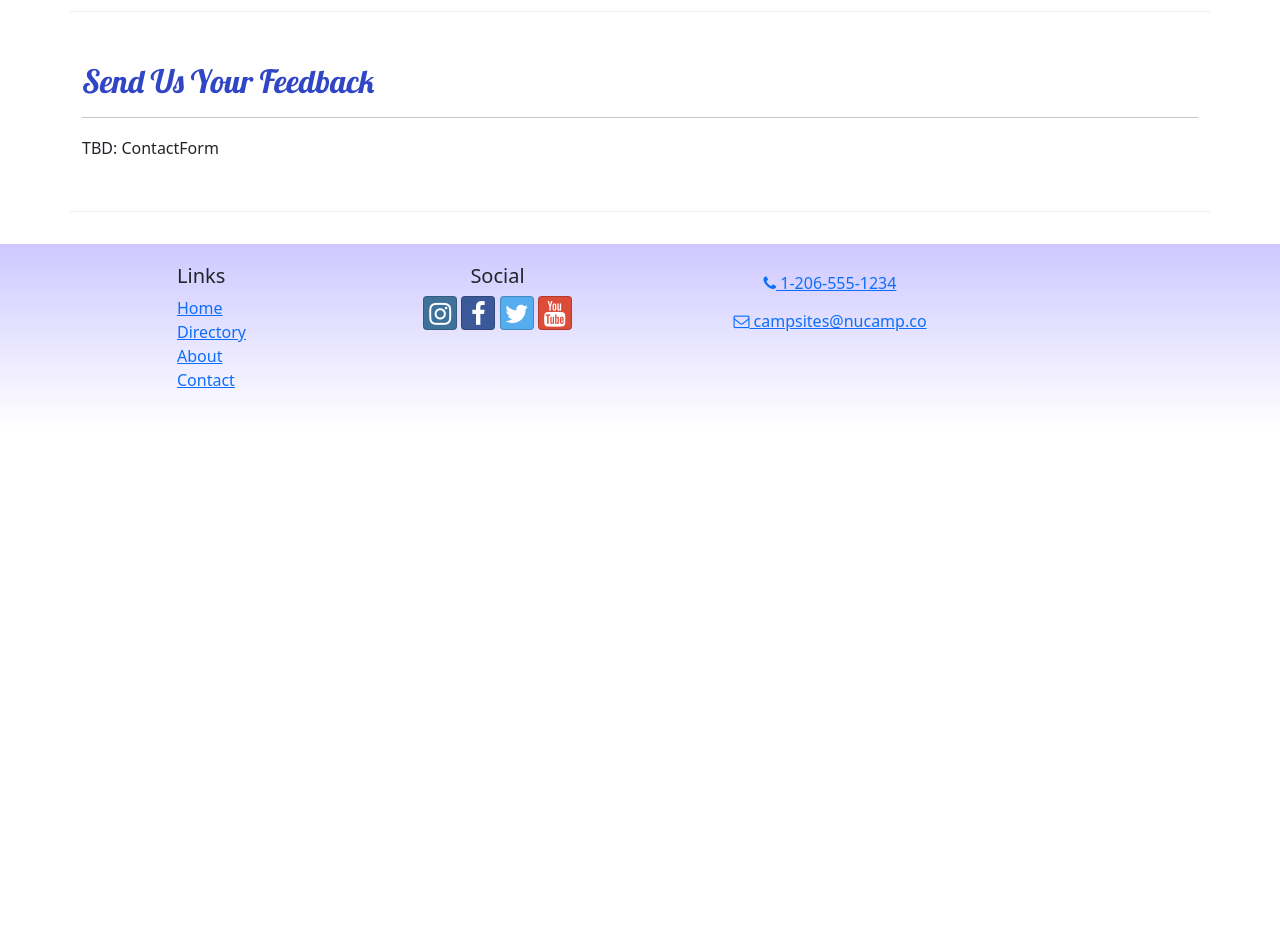
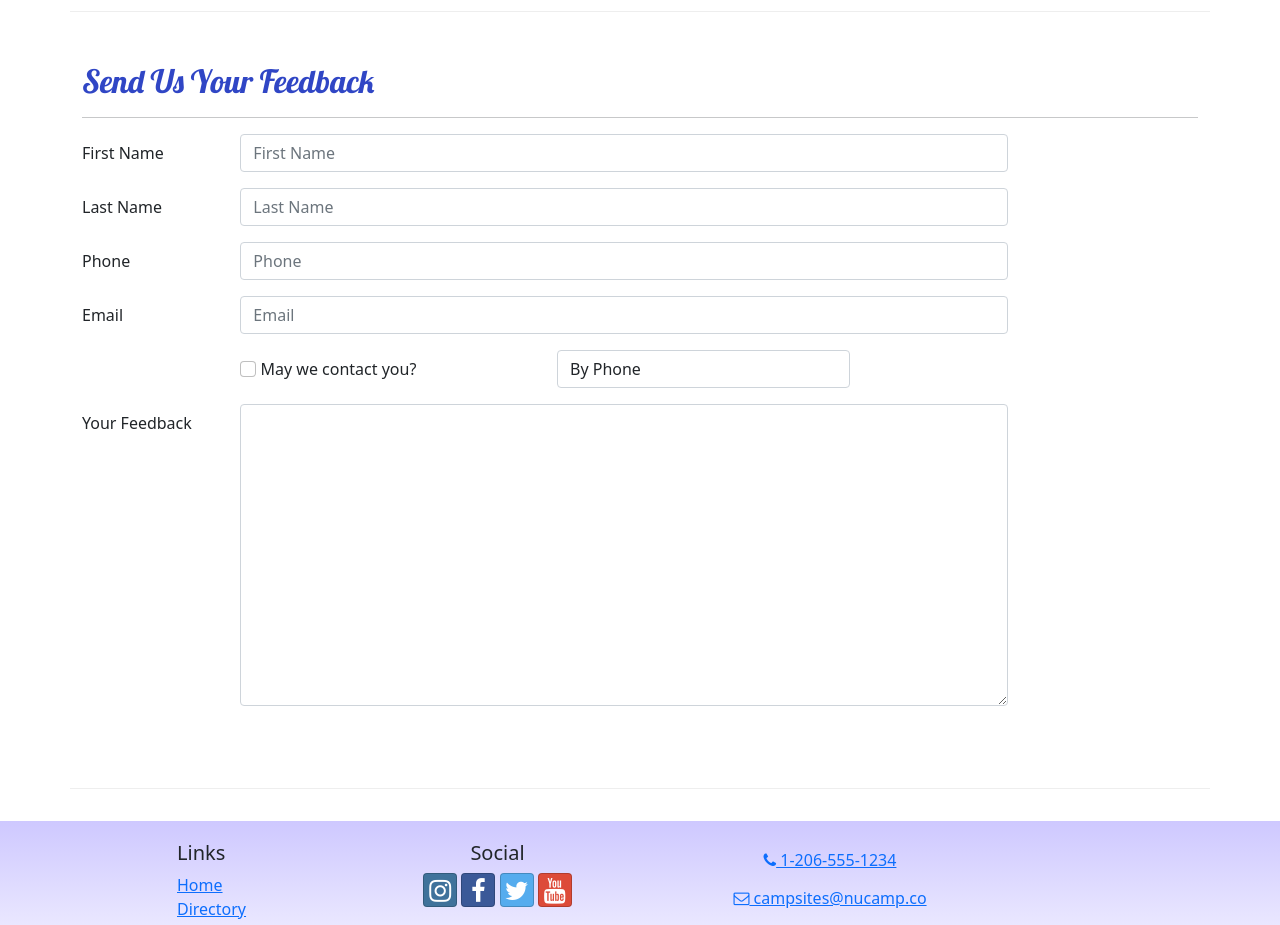
Before and after one commit to cristyduran/react-campsite, a React (Create React App) app: page /contact in a window 1280 px wide. Shown: the part 480-1405 px from the top of the page. Before the commit the page ends 908 px from the top, so only its background shows below. Built offline with nearby package versions, Linux system fonts and the light colour scheme.

Commit message:
contact form

```diff
--- /dev/null
+++ b/src/components/ContactForm.js
@@ -0,0 +1,108 @@
+import { Button, Label, Col, FormGroup } from 'reactstrap';
+import { Formik, Field, Form } from 'formik';
+
+const ContactForm = () => {
+    return (
+        <Formik
+            initialValues={{
+                firstName: '',
+                lastName: '',
+                phoneNum: '',
+                email: '',
+                agree: false,
+                contactType: 'By Phone',
+                feedback: ''
+            }}
+        >
+            <Form>
+                <FormGroup row>
+                    <Label htmlFor='firstName' md='2'>
+                        First Name
+                    </Label>
+                    <Col md='10'>
+                        <Field
+                            name='firstname'
+                            placeholder='First Name'
+                            className='form-control'
+                        />
+                    </Col>
+                </FormGroup>
+                <FormGroup row>
+                    <Label htmlFor='lastName' md='2'>
+                        Last Name
+                    </Label>
+                    <Col md='10'>
+                        <Field
+                            name='lastName'
+                            placeholder='Last Name'
+                            className='form-control'
+                        />
+                    </Col>
+                </FormGroup>
+                <FormGroup row>
+                    <Label htmlFor='phoneNum' md='2'>
+                        Phone
+                    </Label>
+                    <Col md='10'>
+                        <Field
+                            name='phoneNum'
+                            placeholder='Phone'
+                            className='form-control'
+                        />
+                    </Col>
+                </FormGroup>
+                <FormGroup row>
+                    <Label htmlFor='email' md='2'>
+                        Email
+                    </Label>
+                    <Col md='10'>
+                        <Field
+                            name='email'
+                            placeholder='Email'
+                            type='email'
+                            className='form-control'
+                        />
+                    </Col>
+                </FormGroup>
+                <FormGroup row>
+                    <Label check md={{ size: 4, offset: 2 }}>
+                        <Field
+                            name='agree'
+                            type='checkbox'
+                            className='form-check-input'
+                        />{' '}
+                        May we contact you?
+                    </Label>
+                    <Col md='4'>
+                        <Field
+                            name='contactType'
+                            as='select'
+                            className='form-control'
+                        >
+                            <option>By Phone</option>
+                            <option>By Email</option>
+                        </Field>
+                    </Col>
+                </FormGroup>
+                <FormGroup row>
+                    <Label htmlFor='feedback' md='2'>
+                        Your Feedback
+                    </Label>
+                    <Col md='10'>
+                        <Field
+                            name='feedback'
+                            as='textarea'
+                            rows='12'
+                            className='form-control'
+                        />
+                    </Col>
+                </FormGroup>
+                <FormGroup row>
+
+                </FormGroup>
+            </Form>
+        </Formik>
+    )
+};
+
+export default ContactForm;
--- /dev/null
+++ b/src/features/comments/CommentForm.js
@@ -0,0 +1,93 @@
+import {useState } from 'react';
+import { Button, Modal, ModalHeader, ModalBody, FormGroup, Label } from 'reactstrap';
+import { Formik, Field, Form, ErrorMessage } from 'formik';
+import { validateCommentForm } from '../../utils/validateCommentForm';
+
+const CommentFOrm = ({ campsiteId }) => {
+    const [modalOpen, setModalOpen] = useState(false);
+    const handleSubmit = (values) => {
+        const comment = {
+            campsiteId: parseInt(campsiteId),
+            rating: values.rating,
+            author: values.author,
+            text: values.commentText
+        };
+        console.log('Comment: ', comment)
+        setModalOpen(false);
+
+    }
+    return (
+        <>
+            <Button outline onClick={() => setModalOpen(true)}>
+                <i className='fa fa-pencil fa-lg' />Add Comment
+            </Button>
+            <Modal isOpen={modalOpen}>
+                <ModalHeader tooggle={()=> setModalOpen(false)}>
+                    Add Comment
+                </ModalHeader>
+                <ModalBody>
+                    <Formik
+                        initialValues={{
+                            rating: undefined,
+                            author: '',
+                            commentText: ''
+                        }}
+                        onSubmit={handleSubmit}
+                        validate={validateCommentForm}
+                    >
+                        <Form>
+                            <FormGroup>
+                                <Label htmlFor='rating'>
+                                    Rating
+                                </Label>
+                                <Field
+                                    name='rating'
+                                    as='select'
+                                    className='form-control'
+                                >
+                                    <option>Select...</option>
+                                    <option>1</option>
+                                    <option>2</option>
+                                    <option>3</option>
+                                    <option>4</option>
+                                    <option>5</option>
+                                </Field>
+                                <ErrorMessage name='rating'>
+                                    {(msg) => <p className='text-danger'>{msg}</p>}
+                                </ErrorMessage>
+                            </FormGroup>
+                            <FormGroup>
+                                <Label htmlFor='author'>
+                                    Your Name
+                                </Label>
+                                <Field
+                                    name='author'
+                                    placeholder='Your Name'
+                                    className='form-control'
+                                />
+                                <ErrorMessage name='author'>
+                                    {(msg) => <p className='text-danger'>{msg}</p>}
+                                </ErrorMessage>
+                            </FormGroup>
+                            <FormGroup>
+                                <Label htmlFor='commentText'>
+                                    Comment
+                                </Label>
+                                <Field
+                                    name='commentText'
+                                    as='textarea'
+                                    rows='12'
+                                    className='form-control'
+                                />
+                            </FormGroup>
+                            <Button type='submit' color='primary'>
+                                Submit
+                            </Button>
+                        </Form>
+                    </Formik>
+                </ModalBody>
+            </Modal>
+
+        </>
+    )
+}
--- a/src/features/comments/CommentsList.js
+++ b/src/features/comments/CommentsList.js
@@ -1,6 +1,7 @@
 import { Col } from 'reactstrap';
 import Comment from './Comment';
 import { selectCommentsByCampsiteId } from './commentsSlice';
+import { CommentForm } from './CommentForm';
 
 const CommentsList = ({campsiteId}) => {
     const comments = selectCommentsByCampsiteId(campsiteId);
@@ -11,6 +12,7 @@ const CommentsList = ({campsiteId}) => {
                 {comments.map((comment) => {
                     return <Comment key={comment.id} comment={comment} />
                 })}
+                <CommentForm campsiteId={campsiteId}/>
             </Col>
         );
     }
--- a/src/pages/ContactPage.js
+++ b/src/pages/ContactPage.js
@@ -1,5 +1,6 @@
 import { Container, Col, Row } from 'reactstrap';
 import  SubHeader  from '../components/SubHeader';
+import ContactForm from '../components/ContactForm';
 
 const ContactPage = () => {
     return (
@@ -40,7 +41,7 @@ const ContactPage = () => {
                     <hr/>
                 </Col>
                 <Col md='10'>
-                    TBD: ContactForm
+                    <ContactForm />
                 </Col>
             </Row>
         </Container>
--- /dev/null
+++ b/src/pages/index.js
@@ -0,0 +1,5 @@
+import { default as ContactPage } from './ContactPage';
+import { default as HomePage } from './HomePage';
+import { default as AboutPage } from './AboutPage';
+import { default as CampsiteDirectoryPage } from './CampsiteDirectoryPage';
+import { default as CampsiteDetailPage } from './CampsiteDetailPage';
--- /dev/null
+++ b/src/utils/validateCommentForm.js
@@ -0,0 +1,15 @@
+
+export const validateCommentForm = (values) => {
+    const error = {};
+
+    if (!values.rating) {
+        errors.rating = 'Required';
+    }
+
+    if (values.author.legnth < 2) {
+        errors.author = 'Must be at least 2 characters.';
+    } else if (values.author.length > 15) {
+        errors.author = 'Must be 15 characters or less';
+    }
+    return errors;
+};
```
Also changed, not shown: src/utils/validateContactForm.js (added).
